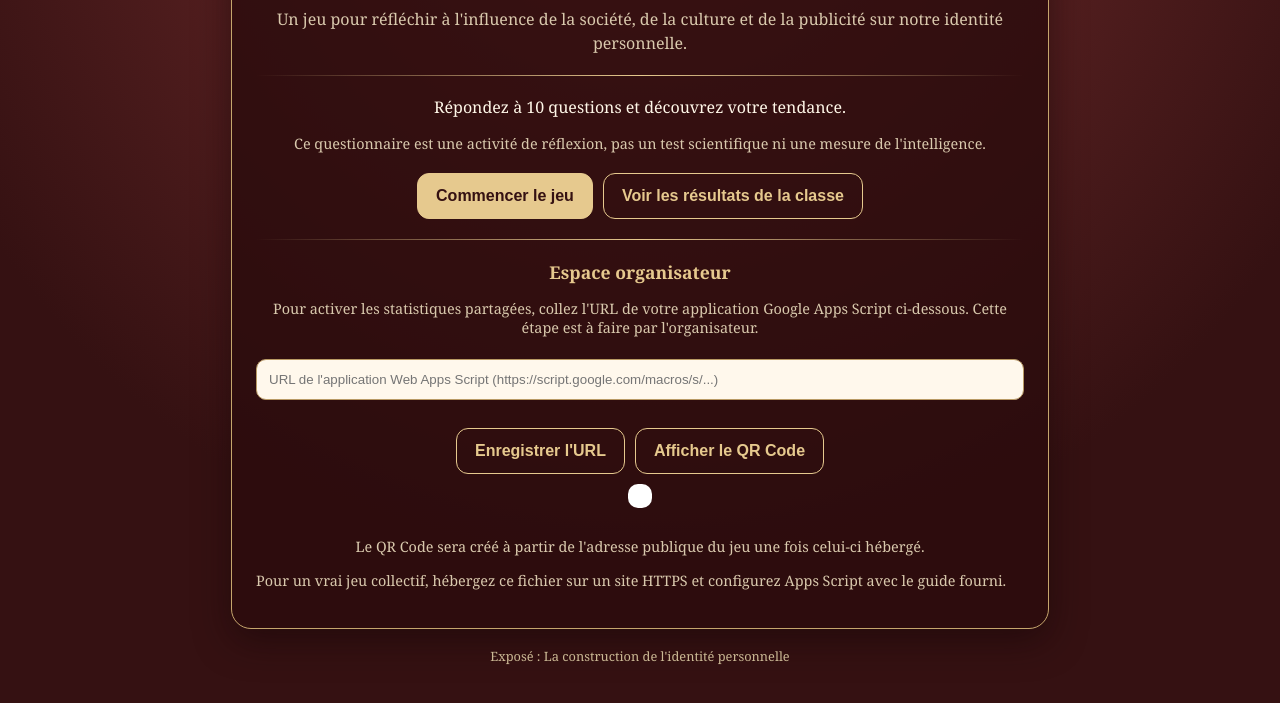
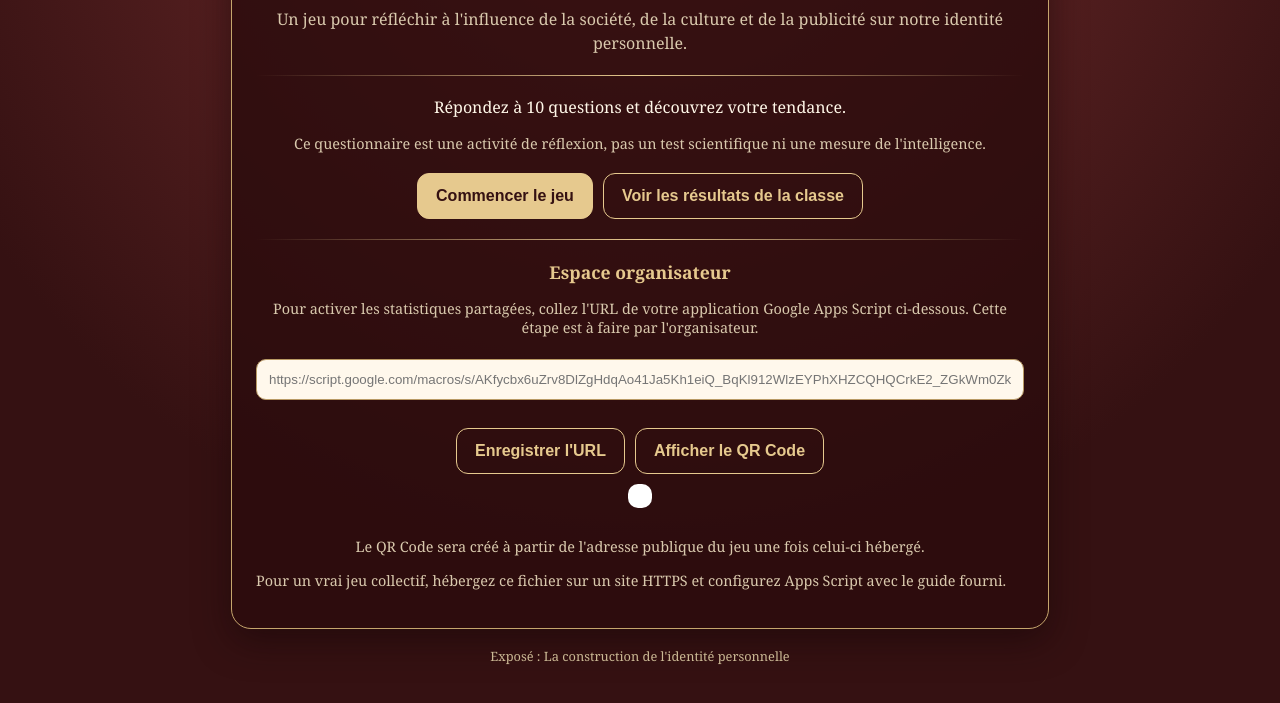
Before and after one commit to FATI-Ma05/quiz, a plain HTML site: page index.html in a window 1280 px wide. Shown: the part 187-890 px from the top of the page. Drawn offline with Linux system fonts and the light colour scheme.

Commit message:
Change API URL input
Updated the placeholder text for the API URL input field to include a specific example URL.

```diff
--- a/index.html
+++ b/index.html
@@ -71,7 +71,7 @@ footer{text-align:center;color:#cbb995;font-size:.8rem;margin-top:18px}
     <div id="teacher">
       <h2 style="font-size:1.1rem">Espace organisateur</h2>
       <p class="small center">Pour activer les statistiques partagées, collez l'URL de votre application Google Apps Script ci-dessous. Cette étape est à faire par l'organisateur.</p>
-      <input id="apiUrl" placeholder="URL de l'application Web Apps Script (https://script.google.com/macros/s/...)">
+      <input id="apiUrl" placeholder="https://script.google.com/macros/s/AKfycbx6uZrv8DlZgHdqAo41Ja5Kh1eiQ_BqKl912WlzEYPhXHZCQHQCrkE2_ZGkWm0Zk36A/exec">
       <div class="row"><button class="secondary" id="saveUrl">Enregistrer l'URL</button><button class="secondary" id="qrBtn">Afficher le QR Code</button></div>
       <div class="center"><div id="qrcode"></div><p class="small" id="qrHelp">Le QR Code sera créé à partir de l'adresse publique du jeu une fois celui-ci hébergé.</p></div>
       <p class="small">Pour un vrai jeu collectif, hébergez ce fichier sur un site HTTPS et configurez Apps Script avec le guide fourni.</p>
```
